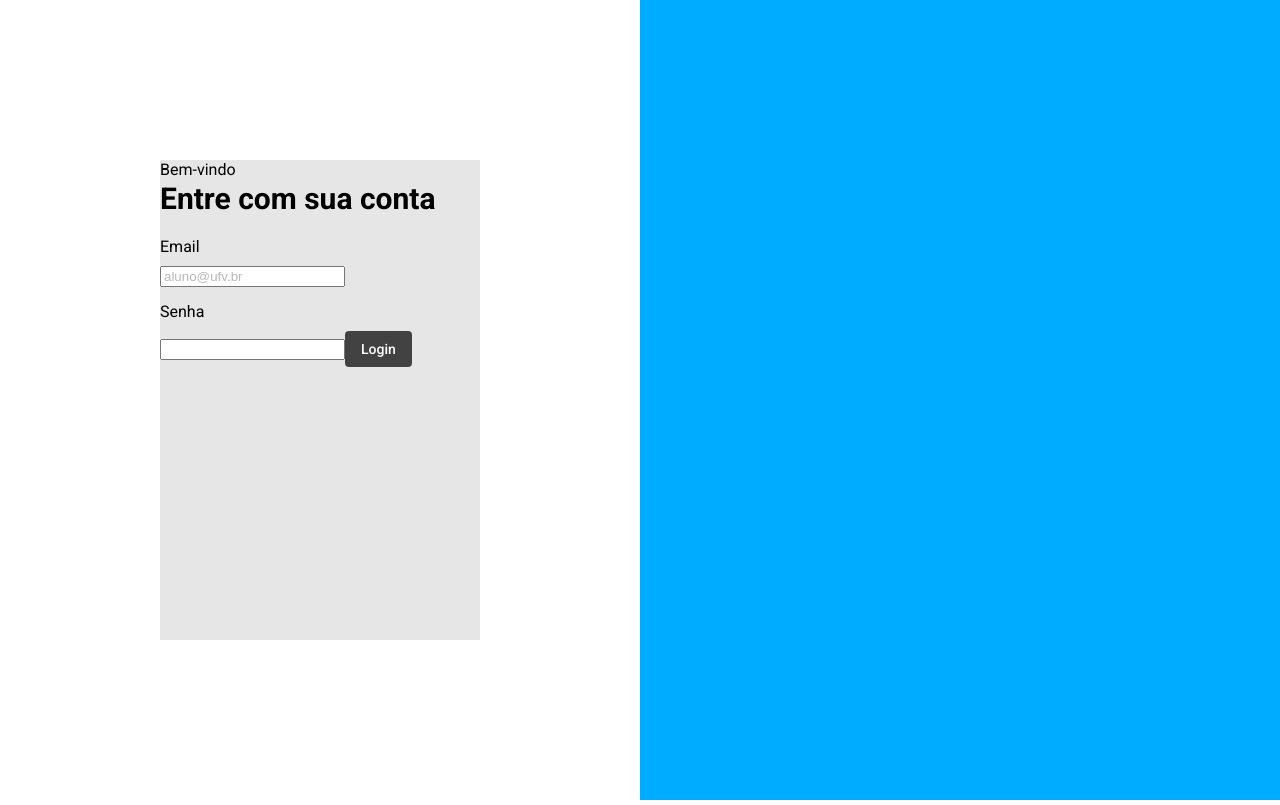
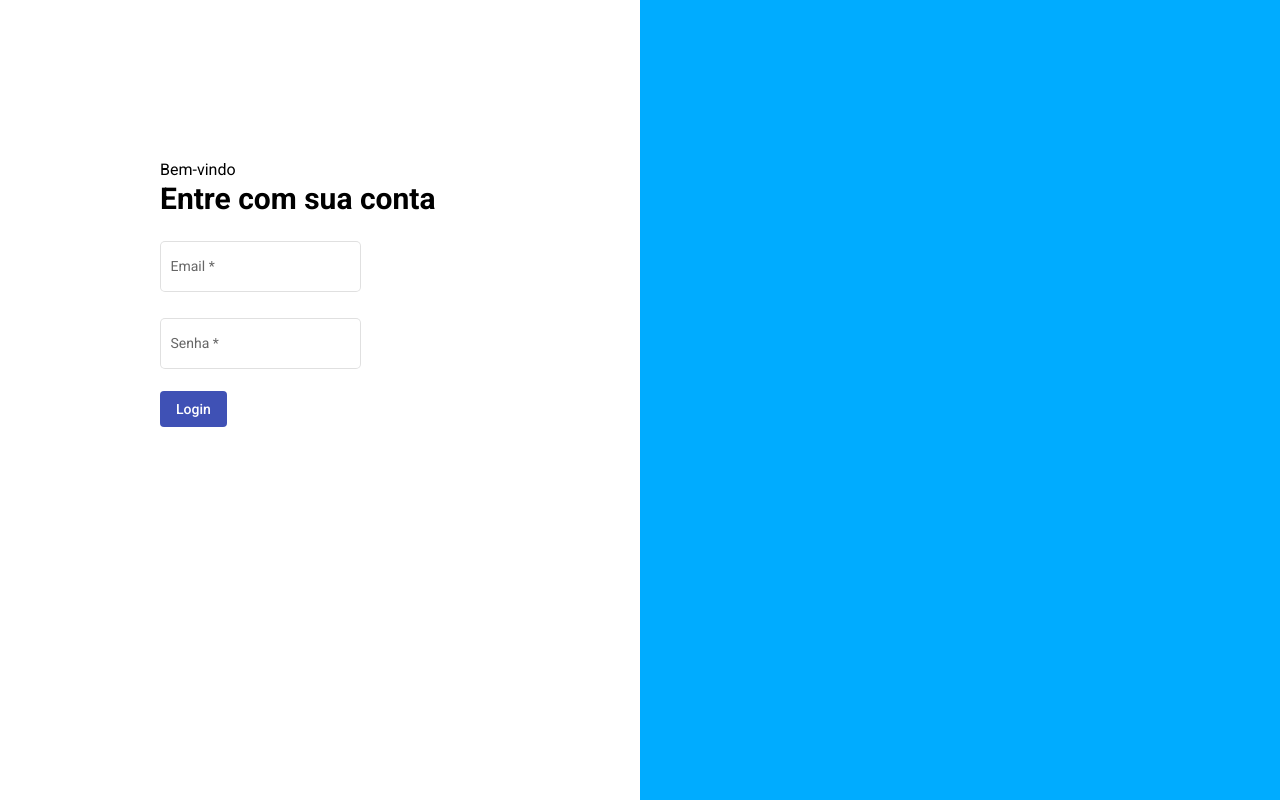
Before and after one commit to eduardo-n/back-rede-social-paper-tree, an Angular app in the folder frontend/: page / in a window 1280 px wide. Built offline with nearby package versions, Linux system fonts and the light colour scheme.

Commit message:
utilizando mat-form-field do angular para os inputs

```diff
--- a/frontend/angular.json
+++ b/frontend/angular.json
@@ -31,7 +31,7 @@
               "src/assets"
             ],
             "styles": [
-              "./node_modules/@angular/material/prebuilt-themes/pink-bluegrey.css",
+              "./node_modules/@angular/material/prebuilt-themes/indigo-pink.css",
               "src/styles.scss"
             ],
             "scripts": []
@@ -100,7 +100,7 @@
               "src/assets"
             ],
             "styles": [
-              "./node_modules/@angular/material/prebuilt-themes/pink-bluegrey.css",
+              "./node_modules/@angular/material/prebuilt-themes/indigo-pink.css",
               "src/styles.scss"
             ],
             "scripts": []
--- a/frontend/package.json
+++ b/frontend/package.json
@@ -20,6 +20,7 @@
     "@angular/platform-browser": "~12.2.0",
     "@angular/platform-browser-dynamic": "~12.2.0",
     "@angular/router": "~12.2.0",
+    "hammerjs": "^2.0.8",
     "rxjs": "~6.6.0",
     "tslib": "^2.3.0",
     "zone.js": "~0.11.4"
--- a/frontend/src/app/shared/models/usuario.model.ts
+++ b/frontend/src/app/core/models/usuario.model.ts
@@ -1,4 +1,4 @@
-import { tipoContribuidorEnum } from "../enums/tipoContribuidor.enum";
+import { tipoContribuidorEnum } from "../../shared/enums/tipoContribuidor.enum";
 
 export interface UsuarioModel{
   id: number;
--- a/frontend/src/app/modules/logged-out/components/login/login.component.html
+++ b/frontend/src/app/modules/logged-out/components/login/login.component.html
@@ -5,11 +5,19 @@
       <div class="form-login">
         <div class="default-text-form">Bem-vindo</div>
         <div class="title-form">Entre com sua conta</div>
-        <div class="default-text-form">Email</div>
-        <input type="email" formControlName="email" matInput placeholder="aluno@ufv.br" class="input-form">
-        <div class="default-text-form">Senha</div>
-        <input type="password" formControlName="password" matInput class="input-form">
-        <button mat-flat-button type="submit">Login</button>
+        <mat-form-field appearance="outline" class="mat-form-field">
+          <mat-label>Email</mat-label>
+          <input type="email" formControlName="email" matInput>
+        </mat-form-field>
+        <br/>
+        <mat-form-field appearance="outline">
+          <mat-label>Senha</mat-label>
+          <input type="password" formControlName="password" matInput>
+        </mat-form-field>
+
+        <div>
+          <button mat-flat-button color="primary" type="submit">Login</button>
+        </div>
       </div>
     </form>
 
--- a/frontend/src/app/modules/logged-out/components/login/login.component.scss
+++ b/frontend/src/app/modules/logged-out/components/login/login.component.scss
@@ -12,7 +12,7 @@
     position: relative;
 
     .form-login{
-      background-color: rgb(230, 230, 230);
+      //background-color: rgb(230, 230, 230);
       width: 50%;
       height: 60%;
       left: 25%;
@@ -31,14 +31,6 @@
         font-weight: 700;
         margin-bottom: 28px;
       }
-
-      .input-form{
-        margin-bottom: 15px;
-
-        &::placeholder {
-          color: #b8b8b8;
-        }
-      }
     }
   }
 
@@ -49,3 +41,9 @@
     display: inline-block;
   }
 }
+
+::ng-deep .mat-form-field {
+  .mat-input-element{
+    background-color: pink;
+  }
+}
--- a/frontend/src/app/modules/logged-out/components/login/login.component.ts
+++ b/frontend/src/app/modules/logged-out/components/login/login.component.ts
@@ -2,14 +2,16 @@ import { Component, OnInit } from '@angular/core';
 import { FormBuilder, FormGroup, Validators } from '@angular/forms';
 import { Router } from '@angular/router';
 import { UsuariosService } from 'src/app/core/services/usuarios/usuarios.service';
-import { UsuarioModel } from '../../../../shared/models/usuario.model'
+import { UsuarioModel } from '../../../../core/models/usuario.model'
 import { MatSnackBar } from '@angular/material/snack-bar';
 import { finalize } from 'rxjs/operators';
+import { ViewEncapsulation } from '@angular/core';
 
 @Component({
   selector: 'app-login',
   templateUrl: './login.component.html',
-  styleUrls: ['./login.component.scss']
+  styleUrls: ['./login.component.scss'],
+  encapsulation: ViewEncapsulation.None
 })
 export class LoginComponent implements OnInit {
 
@@ -45,9 +47,9 @@ export class LoginComponent implements OnInit {
       .subscribe((answer) => {
 
         if(answer){
-          this.openSuccessSnackBar('Bem-vindo, "Eduardo"!');
+          this.openSnackBar('Bem-vindo, "Eduardo"!', 'success-snack-bar');
         }else{
-          this.openFailureSnackBar("Dados incorretos!");
+          this.openSnackBar("Dados incorretos!", 'failure-snack-bar');
         }
 
         // setar a rota para área do feed
@@ -55,19 +57,13 @@ export class LoginComponent implements OnInit {
     }
   }
 
-  openSuccessSnackBar(message: string) {
+  openSnackBar(message: string, styleClass: string) {
     this.snackBar.open(message, '', {
       duration: 5000,
-      panelClass: 'success-snack-bar'
+      panelClass: styleClass
     });
   }
 
-  openFailureSnackBar(message: string) {
-    this.snackBar.open(message, '', {
-      duration: 5000,
-      panelClass: 'failure-snack-bar'
-    });
-  }
 //sessionStorage.setItem(this.usuarioModel)
 
   get email(){
--- a/frontend/src/app/shared/material/material.module.ts
+++ b/frontend/src/app/shared/material/material.module.ts
@@ -2,12 +2,13 @@ import { NgModule } from '@angular/core';
 import { CommonModule } from '@angular/common';
 import { MatButtonModule } from '@angular/material/button';
 import { MatInputModule } from '@angular/material/input';
-
+import { MatFormField } from '@angular/material/form-field';
 
 @NgModule({
   exports: [
     MatButtonModule,
-    MatInputModule
+    // MatFormField,
+    MatInputModule,
   ],
   declarations: [],
   imports: [
--- a/frontend/src/app/shared/shared.module.ts
+++ b/frontend/src/app/shared/shared.module.ts
@@ -1,7 +1,5 @@
 import { NgModule } from '@angular/core';
 import { CommonModule } from '@angular/common';
-
-
 
 @NgModule({
   declarations: [
--- a/frontend/src/styles.scss
+++ b/frontend/src/styles.scss
@@ -1,4 +1,5 @@
 /* You can add global styles to this file, and also import other style files */
+@import "~@angular/material/prebuilt-themes/indigo-pink.css";
 
 html, body { height: 100%; }
 body { margin: 0; font-family: Roboto, "Helvetica Neue", sans-serif; }
```
Also changed, not shown: 1 other file (tests, documents, lock files or other folders).
